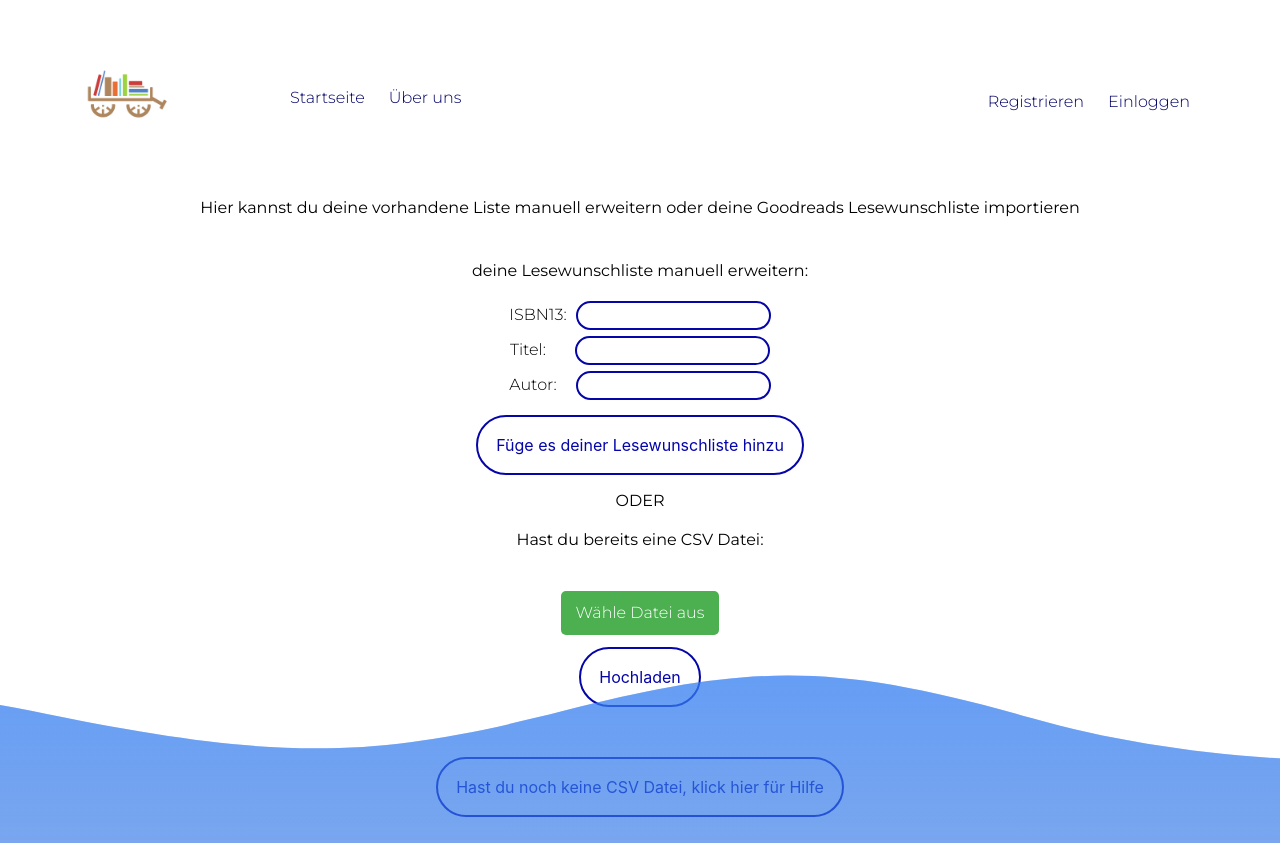
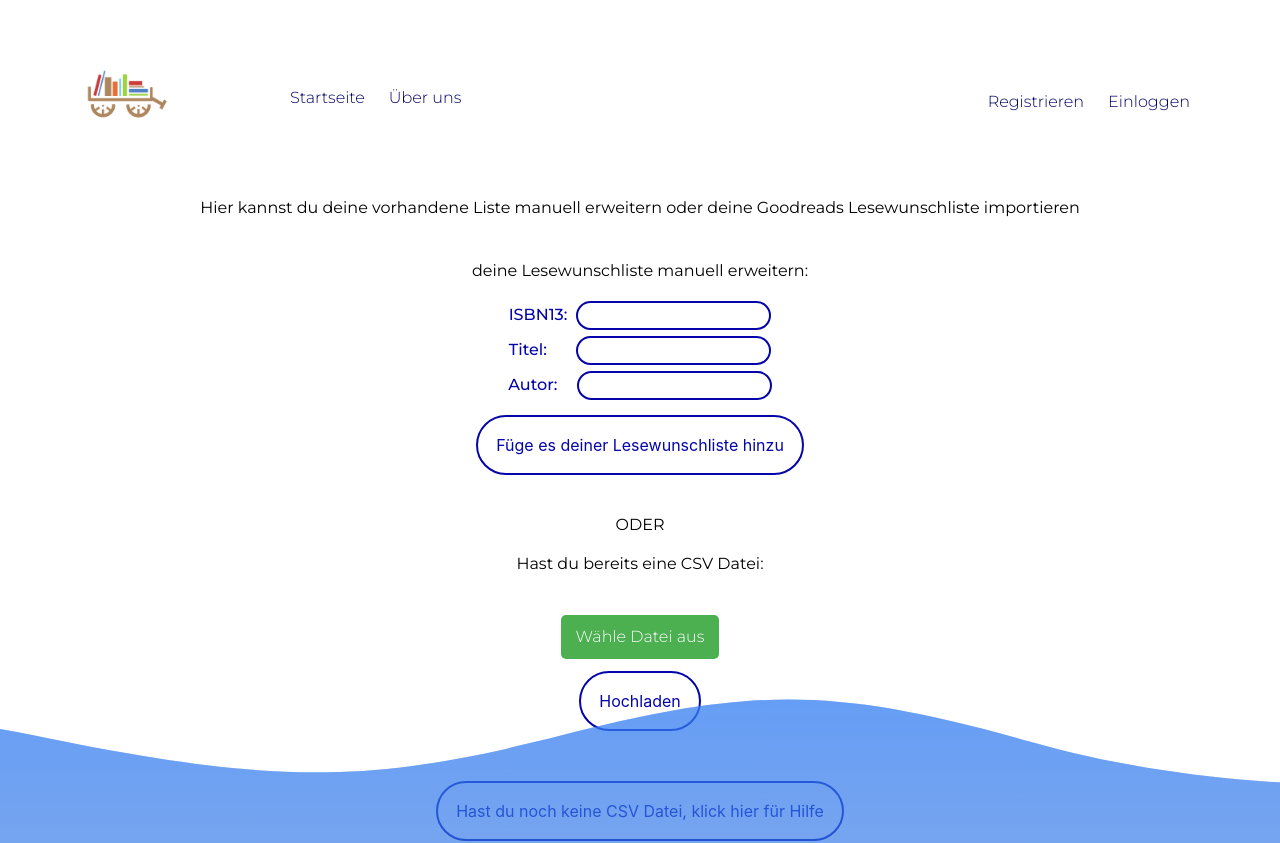
Before and after one commit to ZDerin/libraryProjectAngular, an Angular app: page /readingwishlist in a window 1280 px wide. Shown: the top 843 px of the page. Built offline with nearby package versions, Linux system fonts and the light colour scheme; a web font is replaced by a local one.

Commit message:
add rauskommentierte Verbesserung für footer, buttons in homepage and alle bücher page, sowie mini design Verbesserung

```diff
--- a/src/app/allebuecher/allebuecher.component.html
+++ b/src/app/allebuecher/allebuecher.component.html
@@ -3,7 +3,7 @@
     <p>Hier findest du deine ganze Bücherliste. Viel Spaß beim Stöbern!</p>
     <br><br><br>
 
-    <div class="columns is-mobile">
+    <div class="columns is-mobile buttons-to-take-left">
       <div class="column is-flex is-flex-direction-row-reverse">
         <div class="buttons">
           <a class="blob-btn left" href="http://localhost:4200/home">
--- a/src/app/footer/footer.component.css
+++ b/src/app/footer/footer.component.css
@@ -70,9 +70,15 @@ section {
   gap: 30px;
   padding-bottom: 80px;
   padding-left: 60px;
+  /* padding-left weglöschen
+  text-align: center*/
   width: 100%;
   z-index: 2;
 }
+
+/*ul.socials{
+justify-content: center;
+}*/
 
 @media (width > 420px) {
   section {
--- a/src/app/hauptseite/hauptseite.component.html
+++ b/src/app/hauptseite/hauptseite.component.html
@@ -4,7 +4,7 @@
     <p>Hier findest du deine Bücherliste, gefiltert nach deinem aktuellen Standort <span class="standort-text">{{standort}}</span>. Viel Spaß beim Stöbern!</p>
     <br><br><br>
 
-    <div class="columns is-mobile">
+    <div class="columns is-mobile buttons-to-take-left">
       <div class="column is-flex is-flex-direction-row-reverse">
         <div class="buttons">
             <a class="blob-btn left" href="http://localhost:4200/allbooks">
--- a/src/app/logout/logout.component.css
+++ b/src/app/logout/logout.component.css
@@ -0,0 +1,3 @@
+.logout-div{
+  height: 100vh;
+}
--- a/src/app/logout/logout.component.html
+++ b/src/app/logout/logout.component.html
@@ -1,3 +1,6 @@
+<div class="logout-div">
 <h4 class="mx-6"> Du hast dich erfolgreich abgemeldet! <br><br> Auf wiedersehen!</h4>
 
 <img src="assets/goodbye.jpg" alt="Auf Wiedersehen" width="800" height="500">
+
+</div>
--- a/src/app/verwaltelesewunschliste/verwaltelesewunschliste.component.css
+++ b/src/app/verwaltelesewunschliste/verwaltelesewunschliste.component.css
@@ -35,6 +35,10 @@ h3{
 
 .search-bar:focus{
   outline: none;
+}
+
+.isbn-bar{
+  margin-left: 9px;
 }
 
 .title-bar{
--- a/src/app/verwaltelesewunschliste/verwaltelesewunschliste.component.html
+++ b/src/app/verwaltelesewunschliste/verwaltelesewunschliste.component.html
@@ -4,13 +4,13 @@
 <br>
 <h3> deine Lesewunschliste manuell erweitern: </h3>
 <form [formGroup]="bookToReadForm" (ngSubmit)="uploadOneBook()" class="is-flex is-flex-direction-column is-align-items-center">
-  <label for="isbn" class="labels"> ISBN13:
-    <input type="text" id="isbn" formControlName="isbn" class="search-bar">
+  <label for="isbn" class="labels isbn-label"> <span style="color: #0505A9; font-weight:500"> ISBN13:</span>
+    <input type="text" id="isbn" formControlName="isbn" class="search-bar isbn-bar">
   </label>
-  <label for="title" class="labels"> Titel:
+  <label for="title" class="labels"> <span style="color: #0505A9; font-weight:500"> Titel: </span>
     <input type="text" id="title" formControlName="title" class="search-bar title-bar">
   </label>
-  <label for="author" class="labels"> Autor:
+  <label for="author" class="labels"> <span style="color: #0505A9; font-weight:500"> Autor: </span>
     <input type="text" id="author" formControlName="author" class="search-bar author-bar">
   </label>
   <div class="column is-flex is-justify-content-center">
@@ -39,7 +39,7 @@
     </div>
   </div>
 </form>
-
+<br>
 <h3> ODER </h3>
 
 <h3>Hast du bereits eine CSV Datei:</h3>
```
Also changed, not shown: src/app/allebuecher/allebuecher.component.css (+15 -0 lines), src/app/hauptseite/hauptseite.component.css (+13 -0 lines).
